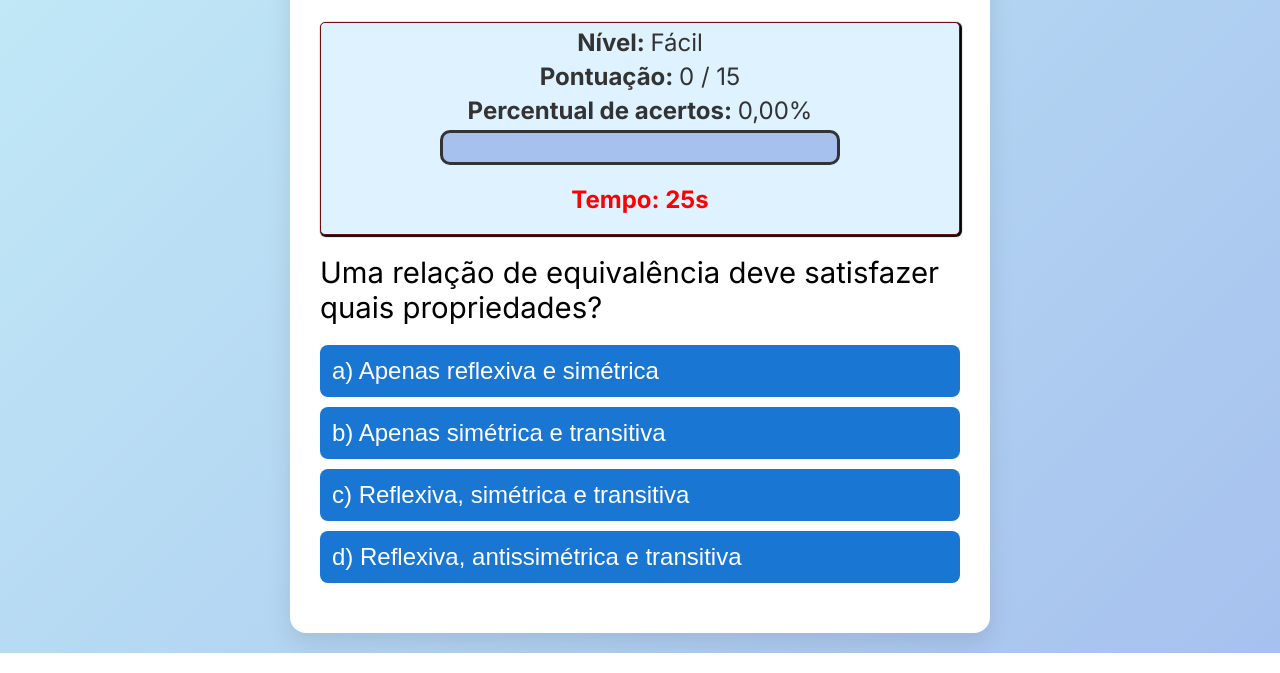
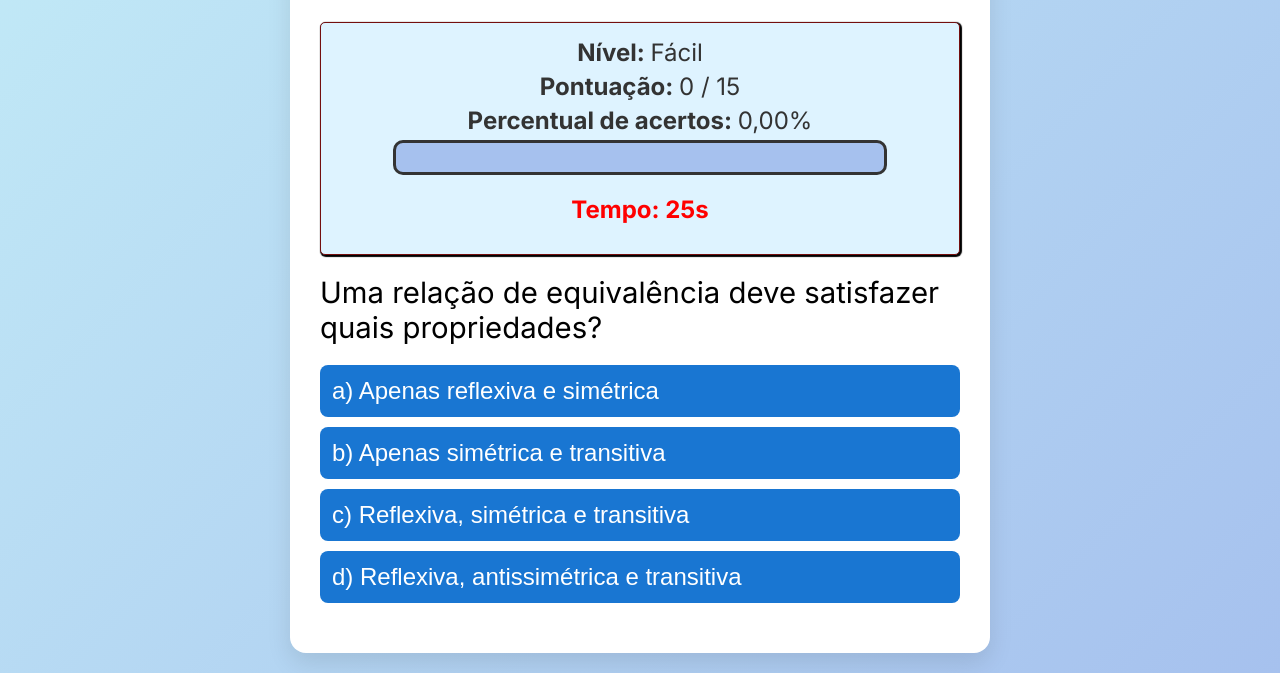
Before and after one commit to ThiagoRCdev10/Projeto_Desafio_Matematico, a plain HTML site: page index.html in a window 1280 px wide. Shown: the part 211-884 px from the top of the page. Drawn offline with Linux system fonts and the light colour scheme.

Commit message:
Versão 0.5

```diff
--- a/index.html
+++ b/index.html
@@ -84,6 +84,7 @@
       box-shadow: 1px 1px 1px 1px;
     }
     .dadosDeProgresso{
+      padding: 10px;
       border: 1px solid rgb(116, 14, 14);
       box-shadow: 1px 1px 1px 1px;
       border-radius: 5px;
@@ -91,7 +92,7 @@
     }
     #barraProgresso{
       background-color: #a6c1ee;
-      width: 400px;
+      width: 80%;
       height: 35px;
       margin: auto;
       border: 3px solid #333;
@@ -190,6 +191,7 @@
     let executar_N3 = true;
 
     function carregarPergunta() {
+      bloqueio = true;
       feedbackEl.textContent = '';
       visualEl.innerHTML = '';
 
@@ -273,7 +275,6 @@
           nivelEl.textContent = 'Difícil';
         }
         carregarPergunta();
-        bloqueio = true;
         }
       , 3200);
     }
--- a/perguntas.js
+++ b/perguntas.js
@@ -46,13 +46,7 @@ const perguntas_nivel_1 = [
           'd) {a, b, c, d}'
         ],
         correta: 'b) {b, d}',
-        svg: `
-         <svg width="500" height="300" style="border: 2px solid gray;">
-        <circle cx="250" cy="150" r="500" fill="skyblue" stroke="black" stroke-width="2" />
-        <circle cx="300" cy="200" r="100" fill="white" stroke="black" stroke-width="1" />
-        <text x="100" y="80" fill="black" font-size="60px" font-family="Arial" text-anchor="middle">U</text>
-        <text x="300" y="220" fill="black" font-size="60px" font-family="Arial" text-anchor="middle">A</text>
-        </svg>`
+        svg: ''
       },
 
       {
```
